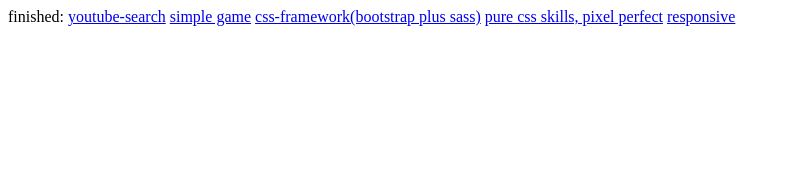
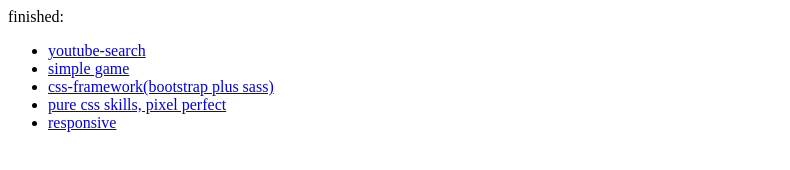
Before and after one commit to SiarheiDrozd/SiarheiDrozd.github.io, a plain HTML site: page index.html in a window 1280 px wide. Shown: the whole page, without its empty margins (0-790 px from the left). Drawn offline with Linux system fonts and the light colour scheme.

Commit message:
links to list for better reading

```diff
--- a/index.html
+++ b/index.html
@@ -6,11 +6,13 @@
 </head>
 <body>
 finished:
-<a href="https://siarheidrozd.github.io/Search-Youtube/">youtube-search</a>
-<a href="https://siarheidrozd.github.io/simpleGame/">simple game</a>
-<a href="https://siarheidrozd.github.io/css-framework/">css-framework(bootstrap plus sass)</a>
-<a href="https://siarheidrozd.github.io/css-final-task/">pure css skills, pixel perfect</a>
-<a href="https://siarheidrozd.github.io/html-css-responsive/">responsive</a>
+<ul>
+    <li><a href="https://siarheidrozd.github.io/Search-Youtube/">youtube-search</a></li>
+    <li><a href="https://siarheidrozd.github.io/simpleGame/">simple game</a></li>
+    <li><a href="https://siarheidrozd.github.io/css-framework/">css-framework(bootstrap plus sass)</a></li>
+    <li><a href="https://siarheidrozd.github.io/css-final-task/">pure css skills, pixel perfect</a></li>
+    <li><a href="https://siarheidrozd.github.io/html-css-responsive/">responsive</a></li>
+</ul>
 <!--WIP:-->
 <!--<a href="https://siarheidrozd.github.io/angularToDo/">Angular ToDo list</a>-->
 </body>
```
